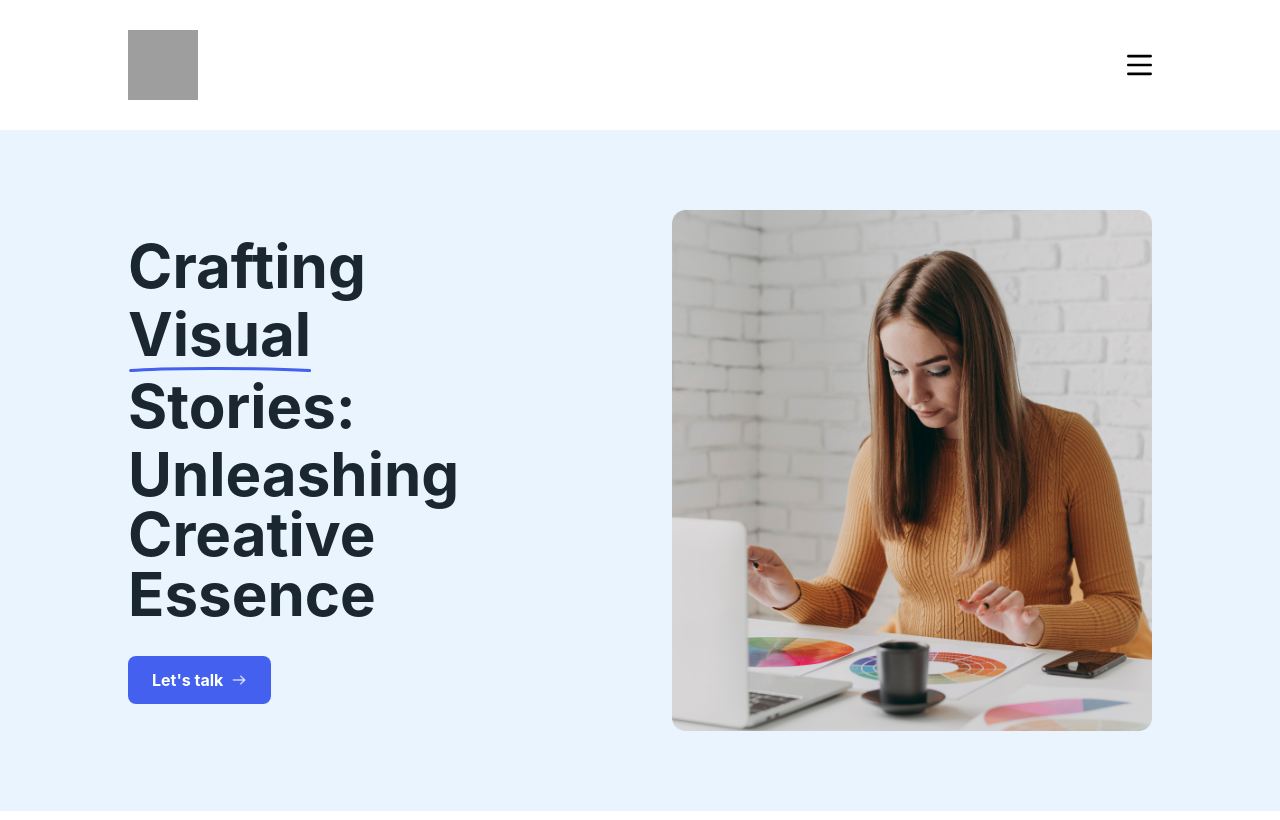
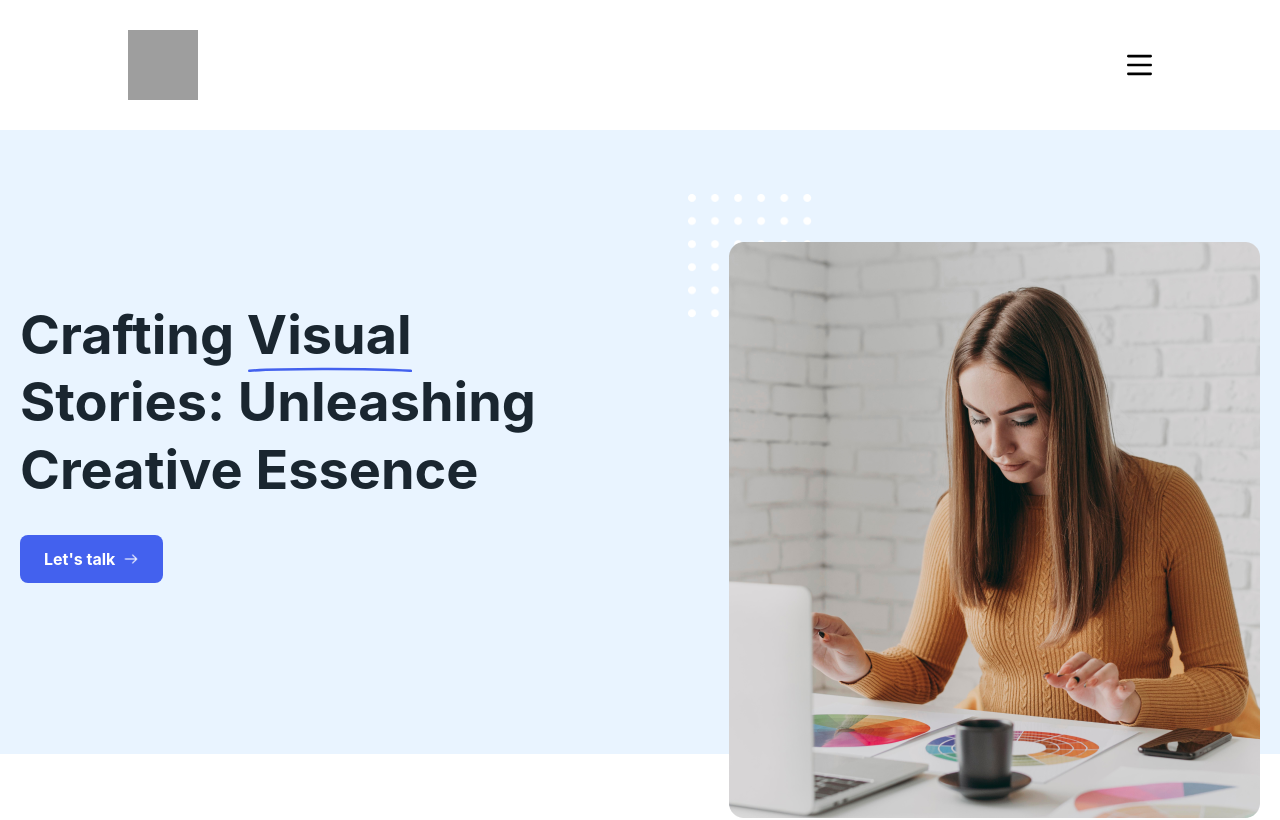
Before and after one commit to serenaveraa/Agency-Landing-Page, a React (Vite) app: page / in a window 1280 px wide. Shown: the top 820 px of the page. Built offline with nearby package versions, Linux system fonts and the light colour scheme; grey boxes are pictures that could not be loaded; a web font is replaced by a local one.

Commit message:
a bunch of fixes

```diff
--- a/src/components/HeroSection/HeroSection.tsx
+++ b/src/components/HeroSection/HeroSection.tsx
@@ -3,55 +3,52 @@ import DecorativeUnderline from '../DecorativeUnderline/DecorativeUnderline';
 import CustomButton from '../CustomButton/CustomButton';
 import girlStudying from './assets/girl_studying.png';
 import lilDots from './assets/lil_dots_behind_pic.png';
+import { CustomSection } from '../CustomSections/CustomSection';
 
 export default function HeroSection() {
   return (
-    <section className="bg-blue-sky min-h-[623px] px-4 sm:px-8 lg:px-32 py-8 sm:py-16 lg:py-20">
+    <CustomSection className="bg-blue-sky overflow-visible h-123 lg:h-156 sm:h-84">
       <div className="max-w-7xl mx-auto">
-        <div className="grid grid-cols-1 lg:grid-cols-2 gap-8 lg:gap-16 items-center">
-          {/* Left Column - Text Content */}
-          <div className="space-y-6 sm:space-y-8 pr-0 lg:pr-[54px]">
-            <h1 className="font-bold text-3xl sm:text-4xl lg:text-5xl xl:text-6xl leading-tight text-charcoal-gray">
-              <div className="mb-1 sm:mb-2">Crafting</div>
-              <div className="relative inline-block pb-1">
-                Visual
-                <DecorativeUnderline />
-              </div>
-              <div className="mt-1 sm:mt-2">Stories:</div>
-              <div className="mt-1 sm:mt-2">Unleashing Creative Essence</div>
-            </h1>
+        <div className="grid grid-cols-1 md:grid-cols-2 gap-8 lg:gap-16 items-center">
+          {/* ───────────── TEXT SIDE ───────────── */}
+          <div className="space-y-6 sm:space-y-8 order-1">
+            <div className="w-84 h-18 md:w-88 h-38 lg:w-140 h-206">
+              <h1 className="font-bold text-[24px] sm:text-[32px] lg:text-[54px] leading-tight text-charcoal-gray">
+                Crafting{' '}
+                <span className="relative inline-block">
+                  Visual <DecorativeUnderline />
+                </span>{' '}
+                Stories: Unleashing Creative Essence
+              </h1>
+            </div>
 
-            <CustomButton
-              size="md"
-              fullWidth={false}
-              className="w-full sm:w-auto"
-            >
+            <CustomButton className="w-full sm:w-auto">
               Let's talk
             </CustomButton>
           </div>
 
-          {/* Right Column - Image */}
-          <div className="relative flex justify-center lg:justify-end items-end order-first lg:order-last">
-            {/* Decorative dots - positioned as background elements */}
-            <div className="absolute top-2 sm:top-4 left-2 sm:left-4 z-0">
+          {/* ───────────── IMAGE SIDE ───────────── */}
+          <div className="relative flex justify-center md:justify-end items-end order-2 md:order-last">
+            {/* Decorative dots */}
+            <div className="absolute top-2 sm:top-4 left-2 sm:left-4 z-0 pt-6 md:pt-8 lg:pt-12">
               <img
                 src={lilDots}
                 alt="Decorative dots pattern"
-                className="w-16 h-16 sm:w-24 sm:h-24 lg:w-32 lg:h-32"
+                className="w-[92.5px] h-[92.5px] sm:w-[92.5px] sm:h-[92.5px] lg:w-[123.6px] lg:h-[123.6px]"
               />
             </div>
 
             {/* Main image */}
-            <div className="relative z-10">
+            <div className="relative z-10 pt-6 md:pt-8 lg:pt-12">
               <img
                 src={girlStudying}
                 alt="Woman studying design materials"
-                className="w-full max-w-[300px] sm:max-w-[400px] lg:max-w-[531px] h-auto object-cover"
+                className="w-full h-auto object-cover translate-y-10 lg:translate-y-16 w-71.5 h-73 sm:w-70 h-71 lg:w-133 h-144"
               />
             </div>
           </div>
         </div>
       </div>
-    </section>
+    </CustomSection>
   );
 }
```
